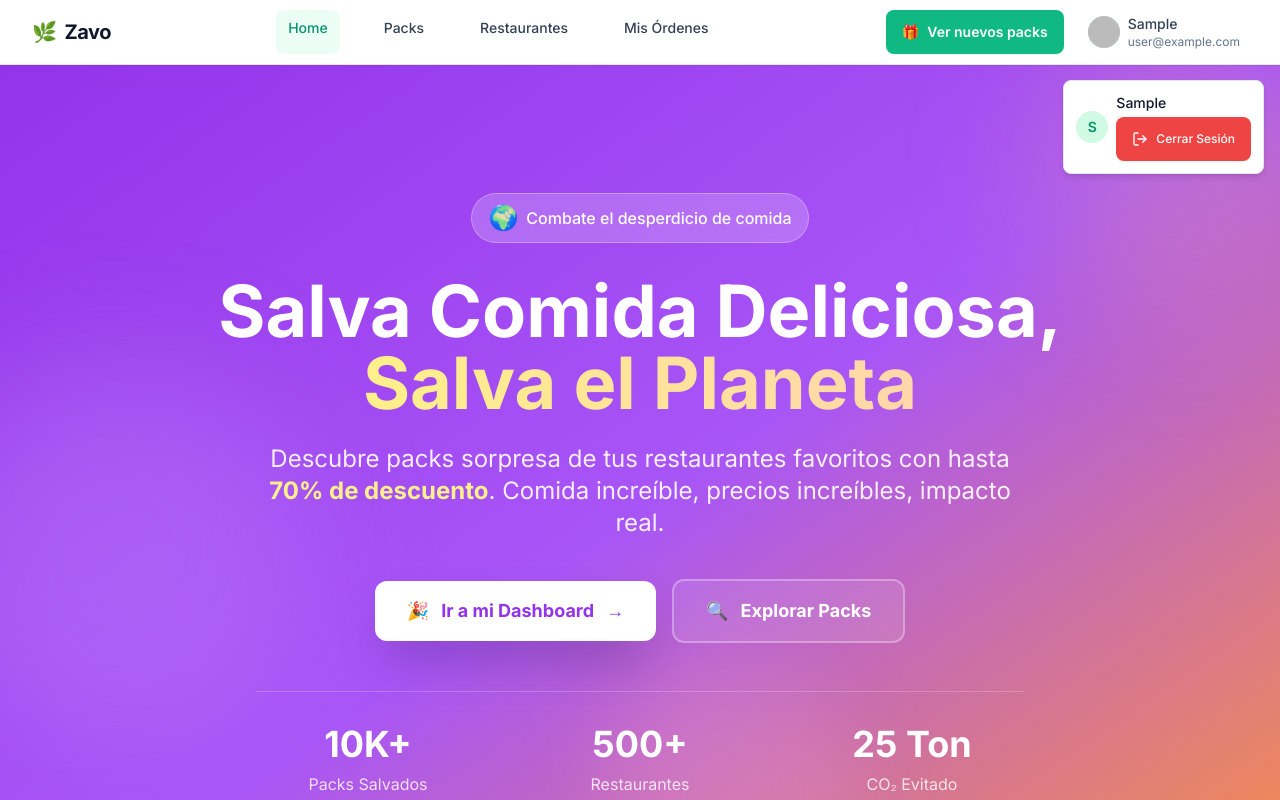
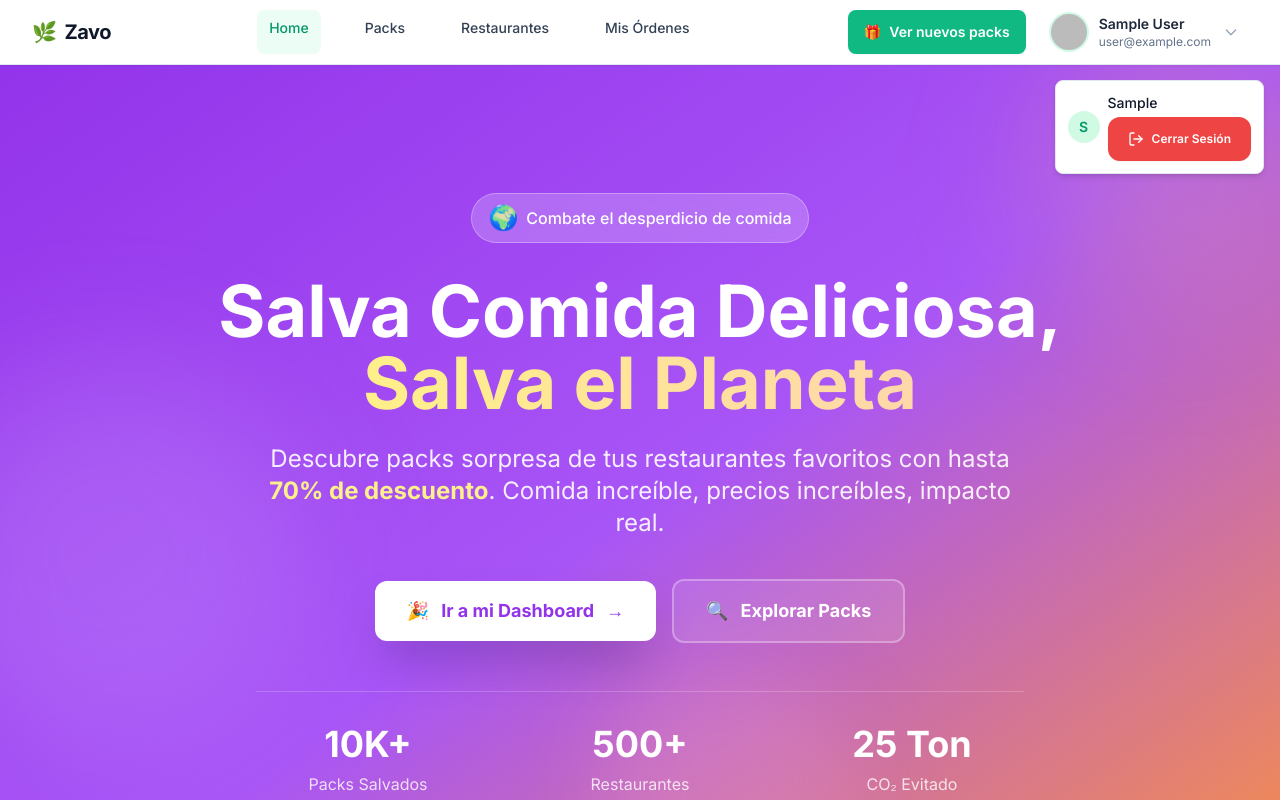
Before and after one commit to estudio123455-hue/proyecto-TugoTugo, a Next.js app: page / in a window 1280 px wide. Shown: the top 800 px of the page. Built offline with nearby package versions, Linux system fonts and the light colour scheme; no server answers; sample sign-in values are in the browser's storage.

Commit message:
feat: improve UserMenu and LogoutButton UI design

```diff
--- a/src/components/LogoutButton.tsx
+++ b/src/components/LogoutButton.tsx
@@ -33,7 +33,7 @@ export default function LogoutButton({
       <button
         onClick={handleLogout}
         disabled={isLoggingOut}
-        className={`p-2 text-gray-600 hover:text-red-600 hover:bg-red-50 rounded-lg transition-all duration-200 ${className}`}
+        className={`p-2.5 text-gray-600 hover:text-red-600 hover:bg-red-50 rounded-xl transition-all duration-200 border border-transparent hover:border-red-200 hover:shadow-sm disabled:opacity-50 ${className}`}
         title="Cerrar Sesión"
       >
         {isLoggingOut ? (
@@ -50,9 +50,9 @@ export default function LogoutButton({
       <button
         onClick={handleLogout}
         disabled={isLoggingOut}
-        className={`w-full flex items-center px-4 py-2 text-sm text-gray-700 hover:bg-red-50 hover:text-red-600 transition-colors ${className}`}
+        className={`w-full flex items-center px-4 py-3 text-sm text-gray-700 hover:bg-red-50 hover:text-red-600 transition-all duration-150 disabled:opacity-50 ${className}`}
       >
-        <LogOut className="w-4 h-4 mr-3" />
+        <LogOut className="w-4 h-4 mr-3 text-gray-400" />
         {isLoggingOut ? 'Cerrando sesión...' : 'Cerrar Sesión'}
       </button>
     )
@@ -62,7 +62,7 @@ export default function LogoutButton({
     <button
       onClick={handleLogout}
       disabled={isLoggingOut}
-      className={`inline-flex items-center px-4 py-2 bg-red-500 hover:bg-red-600 disabled:bg-red-300 text-white text-sm font-medium rounded-lg transition-all duration-200 shadow-sm hover:shadow-md ${className}`}
+      className={`inline-flex items-center px-5 py-2.5 bg-red-500 hover:bg-red-600 disabled:bg-red-300 text-white text-sm font-semibold rounded-xl transition-all duration-200 shadow-sm hover:shadow-md transform hover:scale-105 active:scale-95 disabled:transform-none ${className}`}
     >
       {isLoggingOut ? (
         <>
@@ -95,30 +95,41 @@ export function UserMenu({
     <div className="relative">
       <button
         onClick={() => setIsOpen(!isOpen)}
-        className="flex items-center space-x-2 p-2 rounded-lg hover:bg-gray-100 transition-colors"
+        className="flex items-center space-x-3 p-2 rounded-xl hover:bg-gray-50 transition-all duration-200 border border-transparent hover:border-gray-200 hover:shadow-sm"
       >
-        <div className="w-8 h-8 bg-emerald-100 rounded-full flex items-center justify-center">
+        <div className="w-9 h-9 bg-gradient-to-br from-emerald-100 to-emerald-200 rounded-full flex items-center justify-center ring-2 ring-emerald-100">
           {userAvatar ? (
             <img
               src={userAvatar}
               alt={userName}
-              className="w-8 h-8 rounded-full object-cover"
+              className="w-9 h-9 rounded-full object-cover"
             />
           ) : (
-            <span className="text-emerald-600 font-semibold text-sm">
+            <span className="text-emerald-700 font-bold text-sm">
               {userName?.charAt(0)?.toUpperCase() || 'U'}
             </span>
           )}
         </div>
-        <div className="hidden md:block text-left">
-          <p className="text-sm font-medium text-gray-700">
-            {userName?.split(' ')[0] || 'Usuario'}
+        <div className="hidden md:block text-left min-w-0 flex-1">
+          <p className="text-sm font-semibold text-gray-800 truncate max-w-[120px]">
+            {userName || 'Usuario'}
           </p>
           {userEmail && (
-            <p className="text-xs text-gray-500 truncate max-w-32">
+            <p className="text-xs text-gray-500 truncate max-w-[120px]">
               {userEmail}
             </p>
           )}
+        </div>
+        <div className="hidden md:block">
+          <svg
+            className="w-4 h-4 text-gray-400 transition-transform duration-200"
+            style={{ transform: isOpen ? 'rotate(180deg)' : 'rotate(0deg)' }}
+            fill="none"
+            stroke="currentColor"
+            viewBox="0 0 24 24"
+          >
+            <path strokeLinecap="round" strokeLinejoin="round" strokeWidth={2} d="M19 9l-7 7-7-7" />
+          </svg>
         </div>
       </button>
 
@@ -131,33 +142,35 @@ export function UserMenu({
           />
 
           {/* Dropdown menu */}
-          <div className="absolute right-0 mt-2 w-48 bg-white rounded-lg shadow-lg border border-gray-200 py-1 z-20">
-            <div className="px-4 py-2 border-b border-gray-100">
-              <p className="text-sm font-medium text-gray-900">{userName}</p>
+          <div className="absolute right-0 mt-3 w-56 bg-white rounded-xl shadow-xl border border-gray-100 py-2 z-20 animate-in slide-in-from-top-2 duration-200">
+            <div className="px-4 py-3 border-b border-gray-100">
+              <p className="text-sm font-semibold text-gray-900 truncate">{userName}</p>
               {userEmail && (
-                <p className="text-xs text-gray-500 truncate">{userEmail}</p>
+                <p className="text-xs text-gray-500 truncate mt-1">{userEmail}</p>
               )}
             </div>
 
+            <div className="py-1">
               <a
                 href="/profile"
-              className="flex items-center px-4 py-2 text-sm text-gray-700 hover:bg-gray-50 transition-colors"
+                className="flex items-center px-4 py-3 text-sm text-gray-700 hover:bg-emerald-50 hover:text-emerald-700 transition-all duration-150"
                 onClick={() => setIsOpen(false)}
               >
-              <User className="w-4 h-4 mr-3" />
+                <User className="w-4 h-4 mr-3 text-gray-400" />
                 Mi Perfil
               </a>
 
               <a
                 href="/orders"
-              className="flex items-center px-4 py-2 text-sm text-gray-700 hover:bg-gray-50 transition-colors"
+                className="flex items-center px-4 py-3 text-sm text-gray-700 hover:bg-emerald-50 hover:text-emerald-700 transition-all duration-150"
                 onClick={() => setIsOpen(false)}
               >
-              <span className="w-4 h-4 mr-3">📦</span>
+                <span className="w-4 h-4 mr-3 text-gray-400">📦</span>
                 Mis Órdenes
               </a>
+            </div>
 
-            <div className="border-t border-gray-100 mt-1">
+            <div className="border-t border-gray-100 mt-1 pt-1">
               <LogoutButton variant="dropdown" />
             </div>
           </div>
```
Lines whose indentation alone changed are shown as unchanged.
